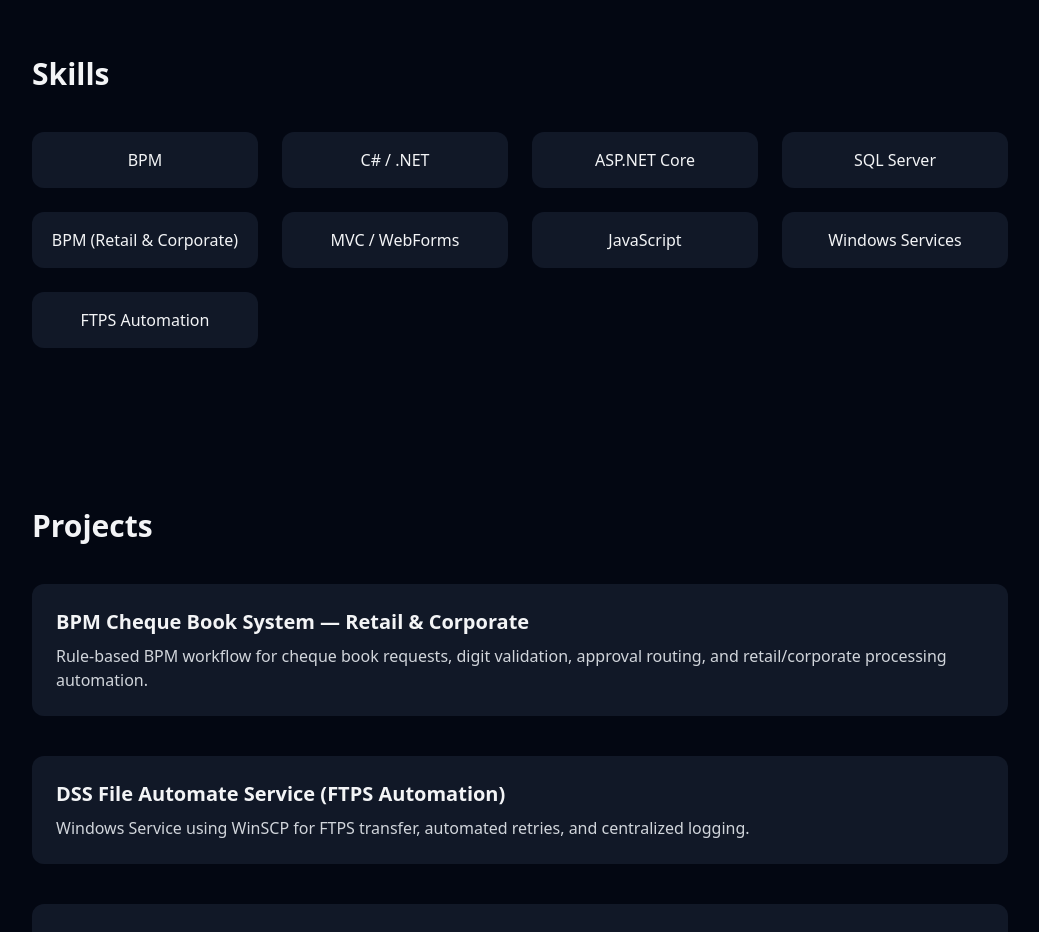
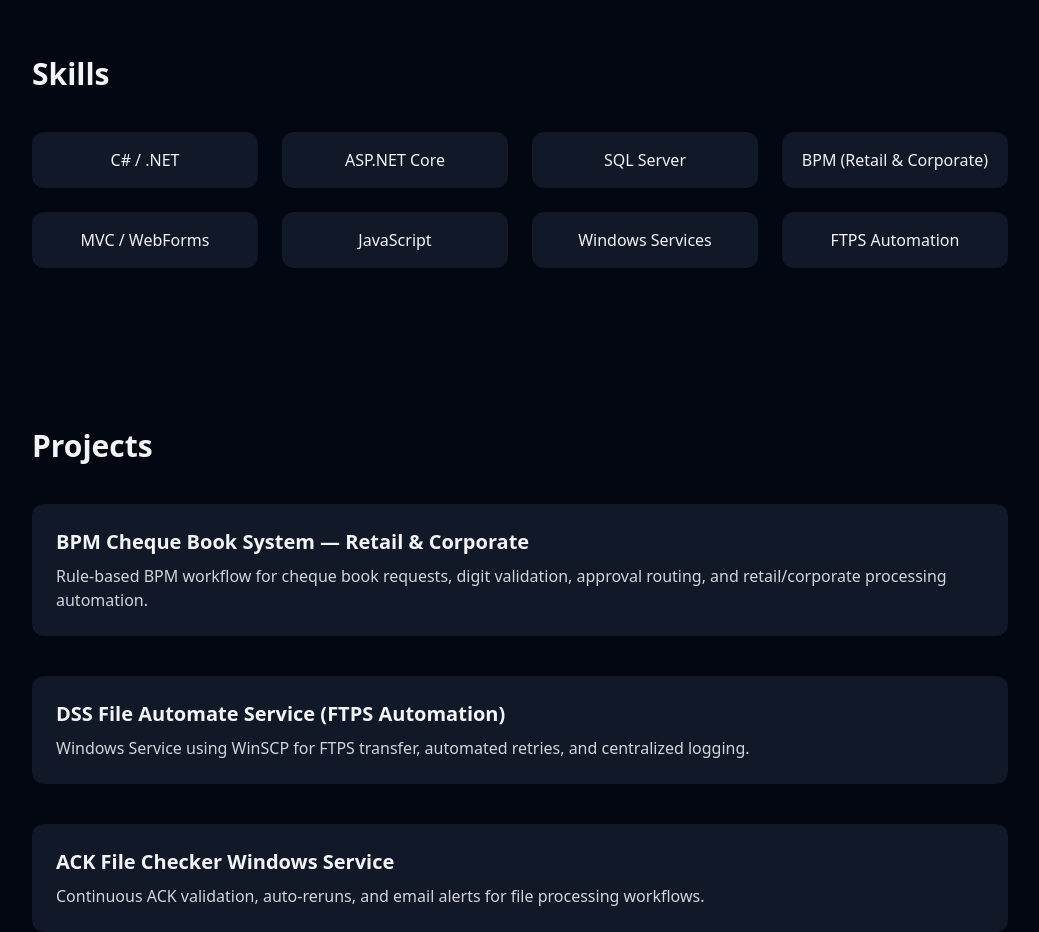
Before and after one commit to omarrsalah/omarrsalah.github.io, a plain HTML site: page index.html in a window 1280 px wide. Shown: the part 1120-2052 px from the top of the page, without its empty margins (120-1159 px from the left). Drawn offline with nearby package versions, Linux system fonts and the light colour scheme.

Commit message:
Update index.html

```diff
--- a/index.html
+++ b/index.html
@@ -30,7 +30,6 @@
 <section id="skills" class="py-20 px-6 max-w-5xl mx-auto">
   <h3 class="text-3xl font-bold mb-10">Skills</h3>
   <div class="grid grid-cols-2 md:grid-cols-4 gap-6 text-center">
-    <div class="p-4 bg-gray-900 rounded-xl">BPM</div>
     <div class="p-4 bg-gray-900 rounded-xl">C# / .NET</div>
     <div class="p-4 bg-gray-900 rounded-xl">ASP.NET Core</div>
     <div class="p-4 bg-gray-900 rounded-xl">SQL Server</div>
```
